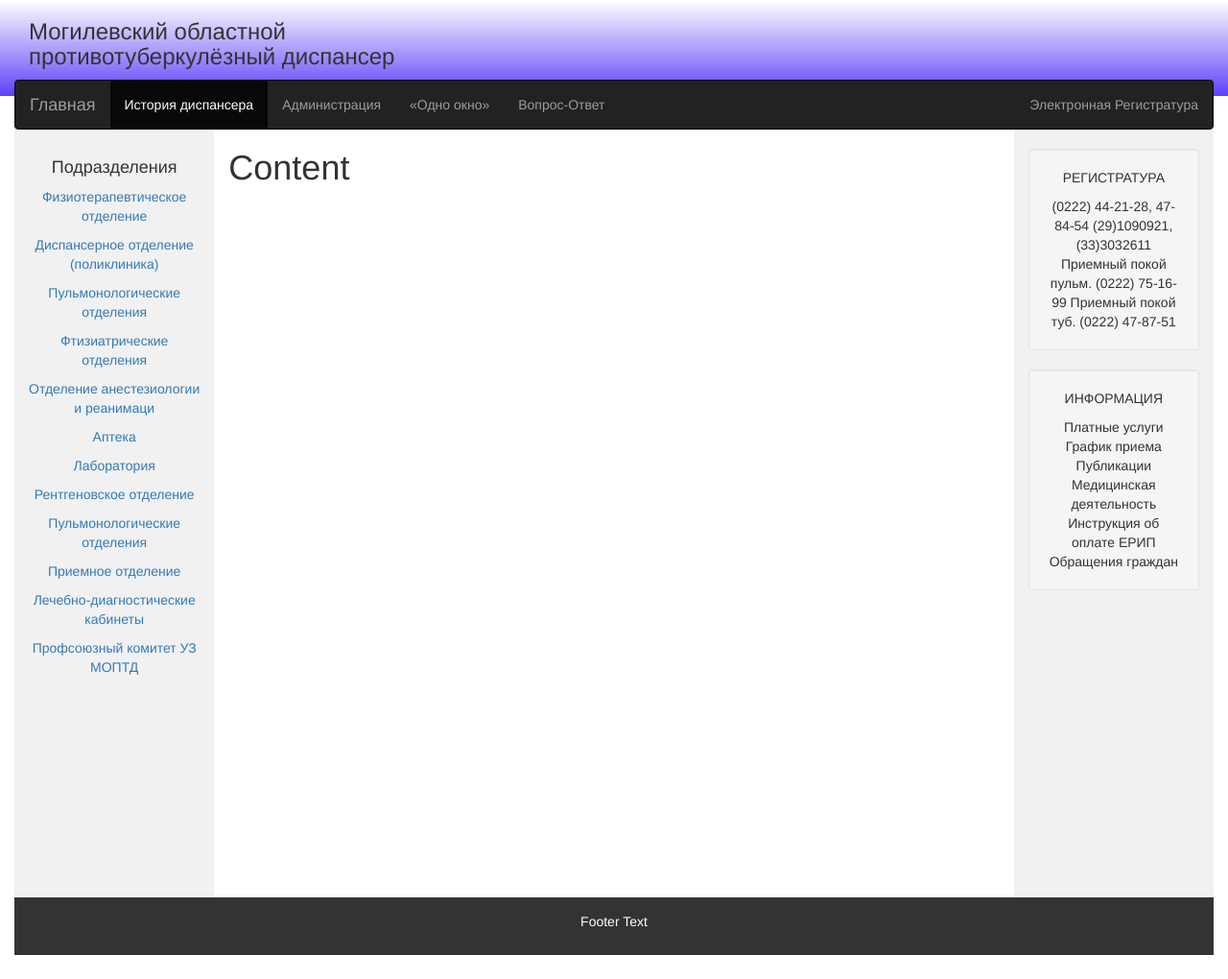
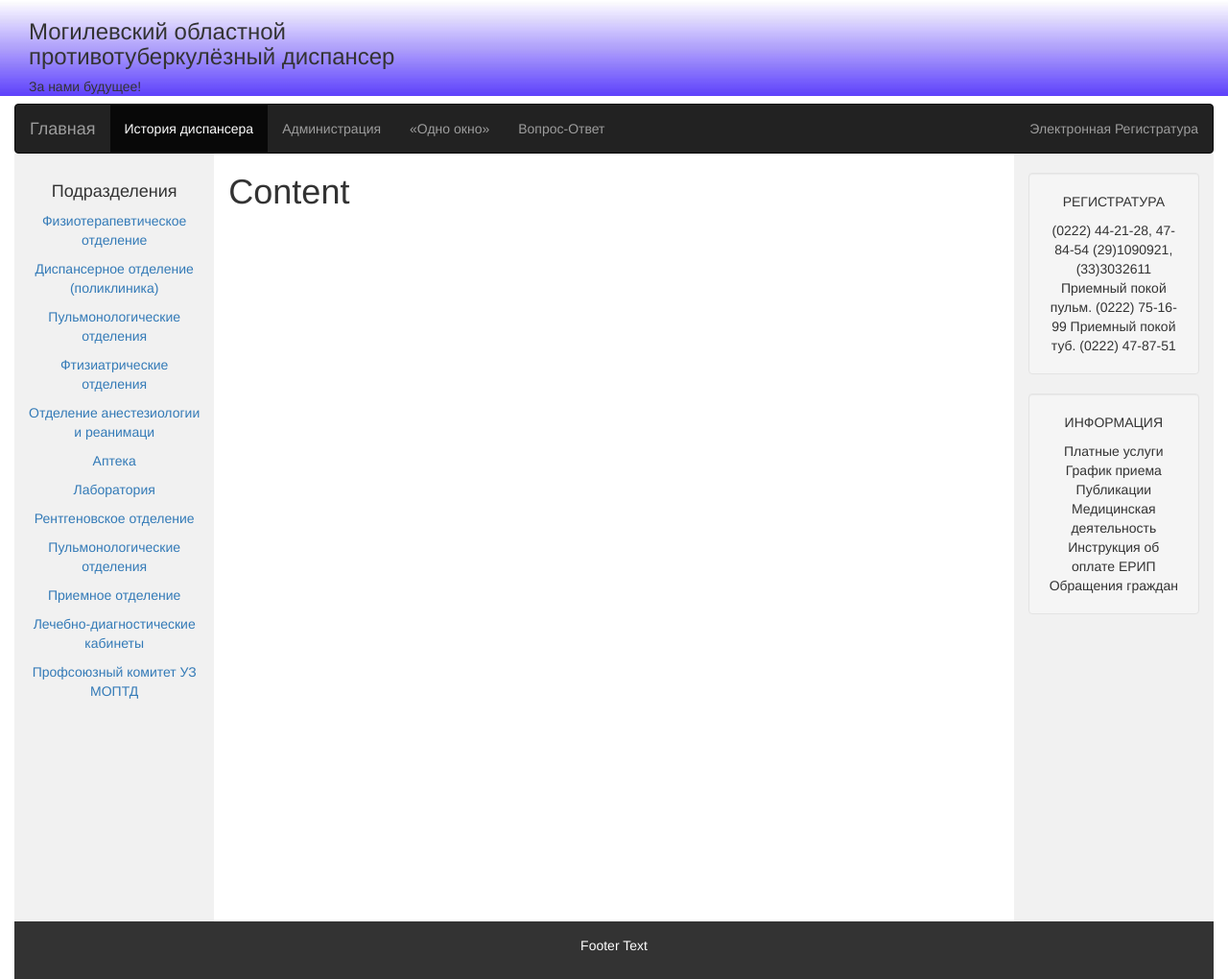
Before and after one commit to rawzes/tubPro, a plain HTML site: page index.html in a window 1280 px wide. Shown: the whole page at 96% size. Before the commit the page ends 995 px from the top, so only its background shows below. Drawn offline with nearby package versions, Linux system fonts and the light colour scheme.

```diff
--- a/index.html
+++ b/index.html
@@ -12,6 +12,7 @@
             <header>
                 <h3>Могилевский областной<br>
                     противотуберкулёзный диспансер</h3>
+                <h5>За нами будущее!</h5>
             </header>
         </div>
     <nav class="navbar navbar-inverse">
```
Also changed, not shown: 1 other file.
